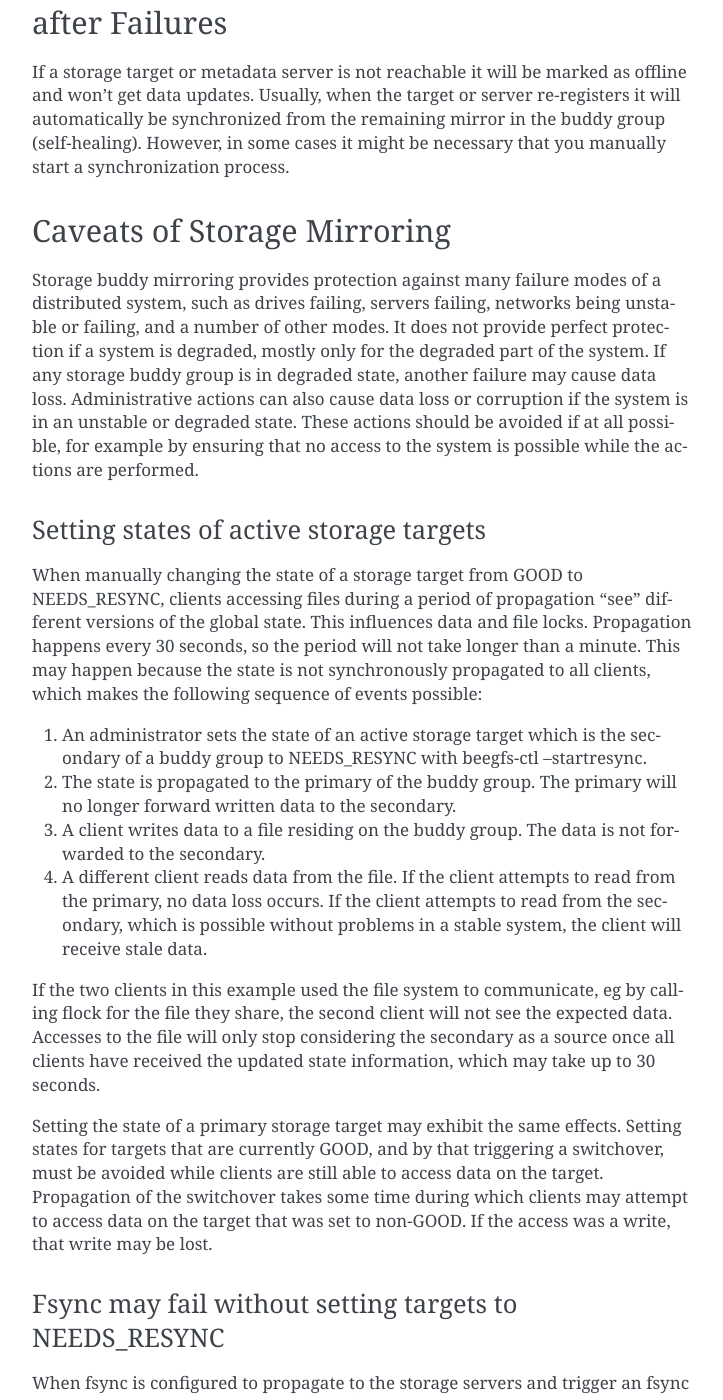
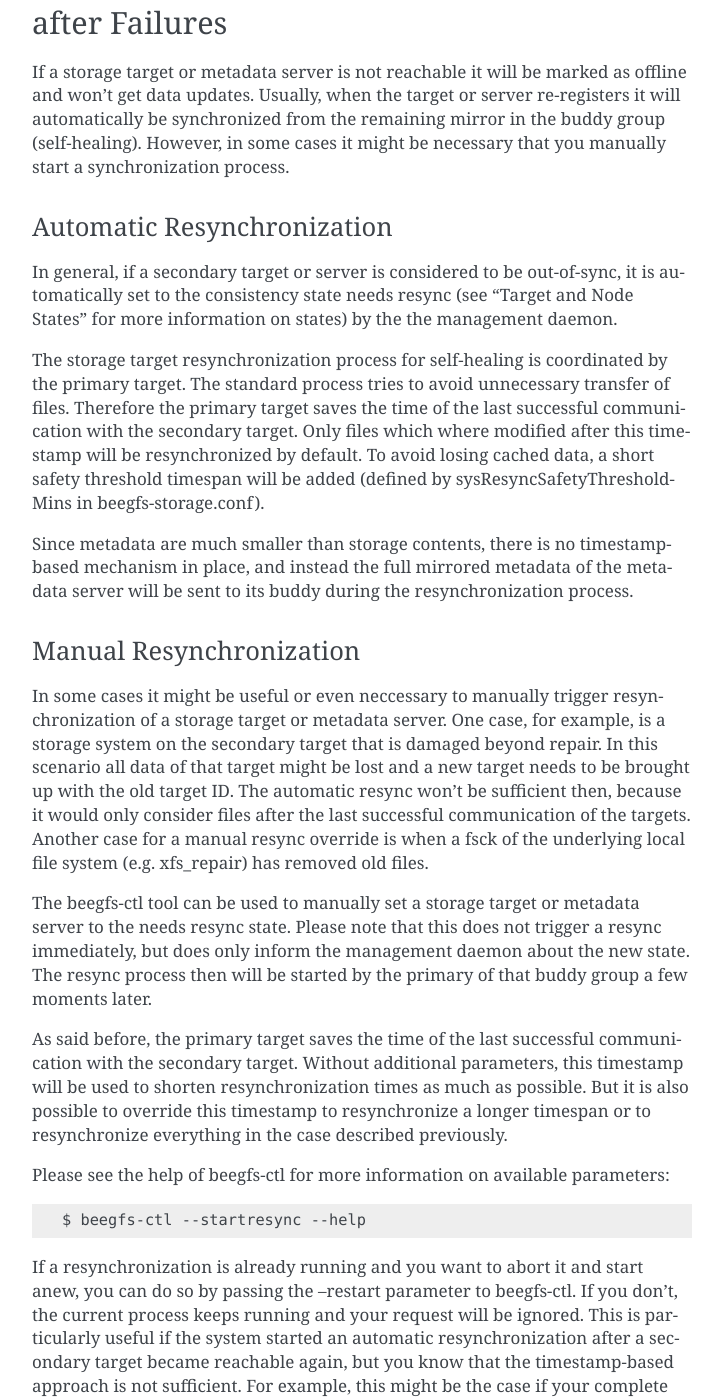
Before and after one commit to anderbubble/beegfs-docs, a Sphinx documentation site: the page built from docs/mirroring.rst, in a window 1280 px wide and 1400 px high, scrolled down 6708 px. Shown: the whole window, without its empty margins (388-1111 px from the left). Built offline with Sphinx 7.4.7, drawn with Linux system fonts in a browser that asks for light colours; some of the changed text lies outside the part shown.

```diff
--- /dev/null
+++ b/.#wiki-pages-to-migrate.txt
@@ -0,0 +1 @@
+joan5896@cripps2.local.616
--- a/docs/mirroring.rst
+++ b/docs/mirroring.rst
@@ -350,6 +350,94 @@
 process.
 
 
+Automatic Resynchronization
+---------------------------
+
+In general, if a secondary target or server is considered to be
+out-of-sync, it is automatically set to the consistency state needs
+resync (see "Target and Node States" for more information on states)
+by the the management daemon.
+
+The storage target resynchronization process for self-healing is
+coordinated by the primary target. The standard process tries to avoid
+unnecessary transfer of files. Therefore the primary target saves the
+time of the last successful communication with the secondary
+target. Only files which where modified after this timestamp will be
+resynchronized by default. To avoid losing cached data, a short safety
+threshold timespan will be added (defined by
+sysResyncSafetyThresholdMins in beegfs-storage.conf).
+
+Since metadata are much smaller than storage contents, there is no
+timestamp-based mechanism in place, and instead the full mirrored
+metadata of the metadata server will be sent to its buddy during the
+resynchronization process.
+
+
+Manual Resynchronization
+------------------------
+
+In some cases it might be useful or even neccessary to manually
+trigger resynchronization of a storage target or metadata server. One
+case, for example, is a storage system on the secondary target that is
+damaged beyond repair. In this scenario all data of that target might
+be lost and a new target needs to be brought up with the old
+target ID. The automatic resync won't be sufficient then, because it
+would only consider files after the last successful communication of
+the targets. Another case for a manual resync override is when a fsck
+of the underlying local file system (e.g. xfs_repair) has removed old
+files.
+
+The beegfs-ctl tool can be used to manually set a storage target or
+metadata server to the needs resync state. Please note that this does
+not trigger a resync immediately, but does only inform the management
+daemon about the new state. The resync process then will be started by
+the primary of that buddy group a few moments later.
+
+As said before, the primary target saves the time of the last
+successful communication with the secondary target. Without additional
+parameters, this timestamp will be used to shorten resynchronization
+times as much as possible. But it is also possible to override this
+timestamp to resynchronize a longer timespan or to resynchronize
+everything in the case described previously.
+
+Please see the help of beegfs-ctl for more information on available
+parameters::
+
+  $ beegfs-ctl --startresync --help
+
+If a resynchronization is already running and you want to abort it and
+start anew, you can do so by passing the --restart parameter to
+beegfs-ctl. If you don't, the current process keeps running and your
+request will be ignored. This is particularly useful if the system
+started an automatic resynchronization after a secondary target became
+reachable again, but you know that the timestamp-based approach is not
+sufficient. For example, this might be the case if your complete
+underlying filesystem broke before the secondary target was started,
+i.e. the target is completely empty and needs a full
+synchronization. Note that restarting a running resync is only
+possible for storage targets because metadata servers never do a
+partial resynchronization.
+
+The following command could be used to stop the automatic
+resynchronization and start a full resynchronization instead.
+
+::
+
+   $ beegfs-ctl --startresync --nodetype=storage --targetid=X --timestamp=0 --restart
+
+
+Display Resynchronization Information
+-------------------------------------
+
+The beegfs-ctl command line tool can be used to display information on
+an ongoing resynchronization process.
+
+Please see the built-in help of beegfs-ctl for more information on
+available parameters::
+
+  $ beegfs-ctl --resyncstats --help
+
+
 Caveats of Storage Mirroring
 ============================
 
```
Also changed, not shown: docs/index.rst (+8 -2 lines), 1 other file.
